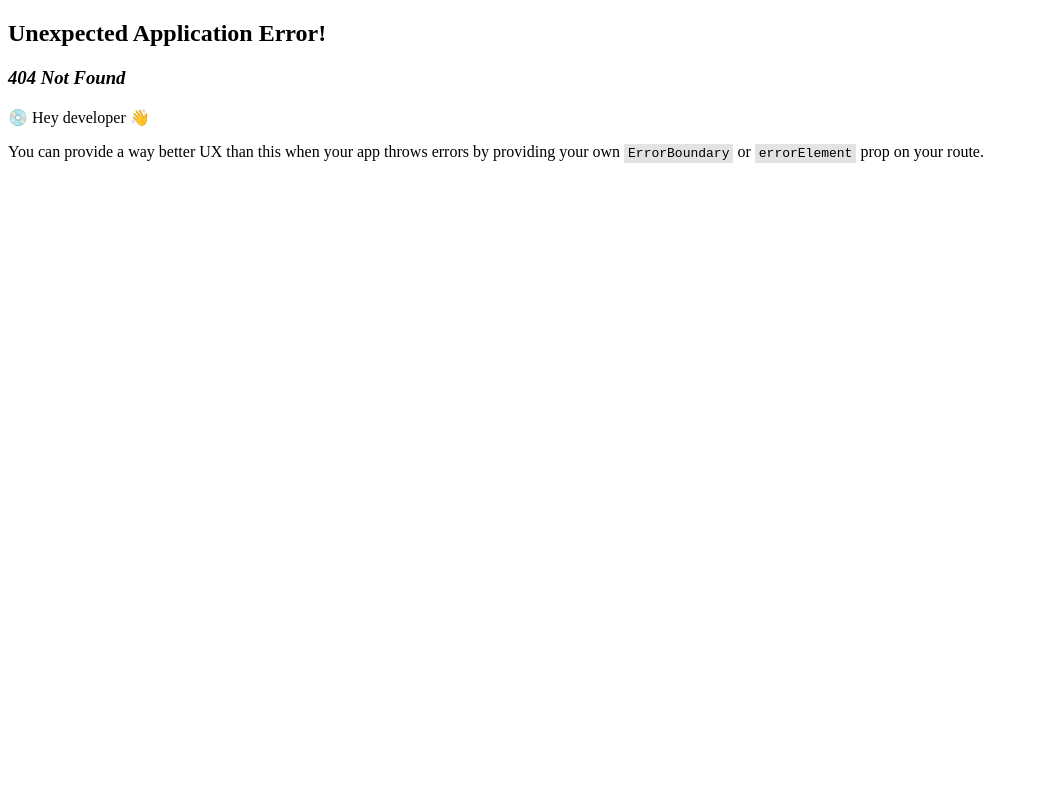
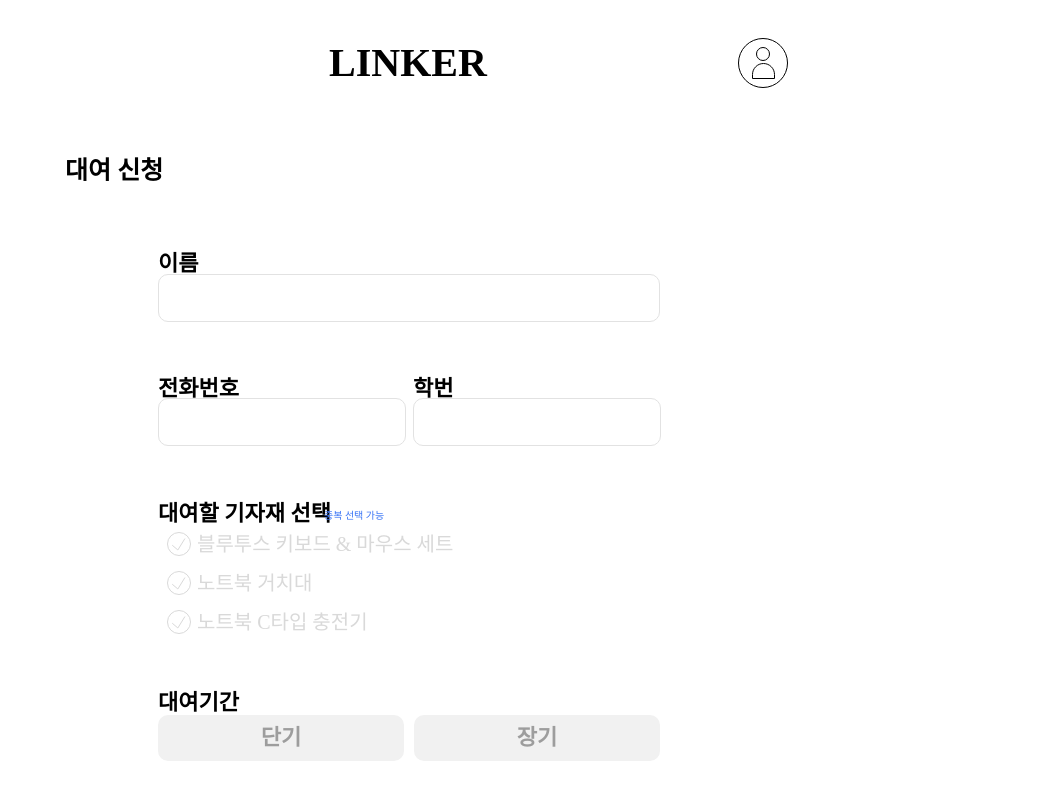
Before and after one commit to KU-CSE-LINK/Linker-Frontend, a React (Vite) app: page /rental in a window 1280 px wide. Before the commit this address had no page. Shown: the top 800 px of the page, without its empty margins (0-1039 px from the left). Built offline with nearby package versions, Linux system fonts and the light colour scheme.

Commit message:
[Design] 대여신청 화면 UI 구현 완료

```diff
--- /dev/null
+++ b/src/pages/rental/Rental.jsx
@@ -0,0 +1,80 @@
+import { useState } from 'react';
+import { Container } from './Rental.styles';
+import Profile from '../../assets/profileIcon.svg';
+import Checked from './checked.svg';
+import UnChecked from './unchecked.svg';
+const Rental = () => {
+  const [selectedChoices, setSelectedChoices] = useState({
+    keyboardMouse: false,
+    stand: false,
+    charger: false,
+  });
+
+  const [selectedBtn, setSelectedBtn] = useState(null);
+
+  const handleChoiceClick = (choice) => {
+    setSelectedChoices((prevState) => ({
+      ...prevState,
+      [choice]: !prevState[choice],
+    }));
+  };
+
+  const handleBtnClick = (btn) => {
+    setSelectedBtn(selectedBtn === btn ? null : btn);
+  };
+
+  return (
+    <Container>
+      <div className="logo">
+        LINKER
+        <img className="profile" src={Profile} alt="프로필아이콘" />
+      </div>
+      <span className="title-text">대여 신청</span>
+      <span id="name-text" className="bold-text">
+        이름
+      </span>
+      <input type="text" className="name-input" />
+      <span id="phone-text" className="bold-text">
+        전화번호
+      </span>
+      <input type="text" className="phone-input" />
+      <span id="stdId-text" className="bold-text">
+        학번
+      </span>
+      <input type="text" className="stdId-input" />
+      <span id="equiment-text" className="bold-text">
+        대여할 기자재 선택
+      </span>
+      <span className="duplicate-text">중복 선택 가능</span>
+      <div className="choice-wrapper">
+        <div className="choice-container" onClick={() => handleChoiceClick('keyboardMouse')}>
+          <img src={selectedChoices.keyboardMouse ? Checked : UnChecked} alt="체크안됨" />
+          <p className={`choice-text ${selectedChoices.keyboardMouse ? 'selected' : ''}`}>블루투스 키보드 & 마우스 세트</p>
+        </div>
+        <div className="choice-container" onClick={() => handleChoiceClick('stand')}>
+          <img className="check-img" src={selectedChoices.stand ? Checked : UnChecked} alt="체크안됨" />
+          <p className={`choice-text ${selectedChoices.stand ? 'selected' : ''}`}>노트북 거치대</p>
+        </div>
+        <div className="choice-container" onClick={() => handleChoiceClick('charger')}>
+          <img className="check-img" src={selectedChoices.charger ? Checked : UnChecked} alt="체크안됨" />
+          <p className={`choice-text ${selectedChoices.charger ? 'selected' : ''}`}>노트북 C타입 충전기</p>
+        </div>
+      </div>
+      <span id="period-text" className="bold-text">
+        대여기간
+      </span>
+      <div className="gray-btn-container">
+        <div className={`gray-btn ${selectedBtn === 'short' ? 'selected' : ''}`} onClick={() => handleBtnClick('short')}>
+          단기
+        </div>
+        <div className={`gray-btn ${selectedBtn === 'long' ? 'selected' : ''}`} onClick={() => handleBtnClick('long')}>
+          장기
+        </div>
+      </div>
+      <div className="apply-btn">대여 신청하기</div>
+      <div className="host">제6대 컴퓨터공학부 학생회 LINK</div>
+    </Container>
+  );
+};
+
+export default Rental;
--- /dev/null
+++ b/src/pages/rental/Rental.styles.jsx
@@ -0,0 +1,206 @@
+import styled from 'styled-components';
+
+export const Container = styled.div`
+  position: relative;
+  width: 800px;
+  height: 1067px;
+
+  .logo {
+    position: relative;
+    padding-top: 31px;
+    text-align: center;
+    color: #000;
+    font-family: Pretendard;
+    font-size: 40px;
+    font-weight: 900;
+  }
+
+  .profile {
+    position: absolute;
+    top: 30px;
+    right: 20px;
+    cursor: pointer;
+  }
+
+  .title-text {
+    position: absolute;
+    top: 142px;
+    left: 57px;
+    color: #000;
+    font-family: Pretendard;
+    font-size: 25px;
+    font-weight: 700;
+  }
+
+  .bold-text {
+    color: #000;
+    font-family: Pretendard;
+    font-size: 22px;
+    font-weight: 600;
+  }
+
+  input[type='text'] {
+    position: absolute;
+    padding: 0;
+    border: 1px solid #e2e2e2;
+    border-radius: 10px;
+    height: 46px;
+    outline: none;
+
+    &:focus {
+      border: 1px solid rgba(55, 115, 245, 0.5);
+    }
+  }
+
+  #name-text {
+    position: absolute;
+    top: 237px;
+    left: 150px;
+  }
+
+  .name-input {
+    width: 500px;
+    top: 266px;
+    left: 150px;
+  }
+
+  #phone-text {
+    position: absolute;
+    top: 362px;
+    left: 150px;
+  }
+
+  .phone-input {
+    width: 246px;
+    top: 390px;
+    left: 150px;
+  }
+
+  #stdId-text {
+    position: absolute;
+    top: 362px;
+    left: 405px;
+  }
+
+  .stdId-input {
+    width: 246px;
+    top: 390px;
+    left: 405px;
+  }
+
+  #equiment-text {
+    position: absolute;
+    top: 487px;
+    left: 150px;
+  }
+
+  .duplicate-text {
+    position: absolute;
+    top: 499px;
+    left: 316px;
+    color: #3773f5;
+    font-family: Pretendard;
+    font-size: 10px;
+    font-style: normal;
+    font-weight: 300;
+  }
+
+  .choice-wrapper {
+    position: absolute;
+    top: 524px;
+    left: 159px;
+  }
+
+  .choice-container {
+    display: flex;
+    gap: 6px;
+    height: 24px;
+    margin-bottom: 15px;
+    cursor: pointer;
+  }
+
+  .choice-text {
+    color: #d9d9d9;
+    margin: 0;
+    font-family: Pretendard;
+    font-size: 20px;
+    font-style: normal;
+    font-weight: 400;
+    line-height: 24px;
+  }
+
+  .choice-text.selected {
+    color: #000;
+  }
+
+  #period-text {
+    position: absolute;
+    top: 676px;
+    left: 150px;
+  }
+
+  .gray-btn-container {
+    position: absolute;
+    top: 707px;
+    left: 150px;
+    display: flex;
+    width: 502px;
+    gap: 10px;
+  }
+
+  .gray-btn {
+    width: 246px;
+    height: 46px;
+    text-align: center;
+    justify-content: center;
+    align-items: center;
+    border-radius: 10px;
+    background: #f1f1f1;
+    color: #9d9d9d;
+    font-family: Pretendard;
+    font-size: 22px;
+    font-style: normal;
+    font-weight: 600;
+    line-height: 46px;
+    cursor: pointer;
+  }
+
+  .gray-btn.selected {
+    border: 2px solid #3773f5;
+    background-color: rgba(229, 237, 255, 0.8);
+    color: #3773f5;
+  }
+
+  .apply-btn {
+    position: absolute;
+    top: 870px;
+    left: 210px;
+    width: 380px;
+    height: 60px;
+    padding: 10px;
+    text-align: center;
+    gap: 10px;
+    border-radius: 10px;
+    background: #3773f5;
+    color: #fff;
+    font-family: Pretendard;
+    font-size: 25px;
+    font-style: normal;
+    font-weight: 700;
+    line-height: 60px;
+    cursor: pointer;
+  }
+
+  .host {
+    position: absolute;
+    width: 100%;
+    text-align: center;
+    bottom: 34px;
+    color: #dbdbdb;
+    text-align: center;
+    font-family: Pretendard;
+    font-size: 15px;
+    font-style: normal;
+    font-weight: 400;
+  }
+`;
--- a/src/router/Router.jsx
+++ b/src/router/Router.jsx
@@ -1,11 +1,16 @@
 import { createBrowserRouter, RouterProvider } from 'react-router-dom';
 import Main from '../pages/Main';
+import Rental from '../pages/rental/Rental';
 const Router = () => {
   const router = createBrowserRouter([
     {
       path: '/',
       element: <Main />,
     },
+    {
+      path: '/rental',
+      element: <Rental />,
+    },
   ]);
 
   return <RouterProvider router={router} />;
```
Also changed, not shown: src/pages/rental/checked.svg (added), src/pages/rental/unchecked.svg (added).
